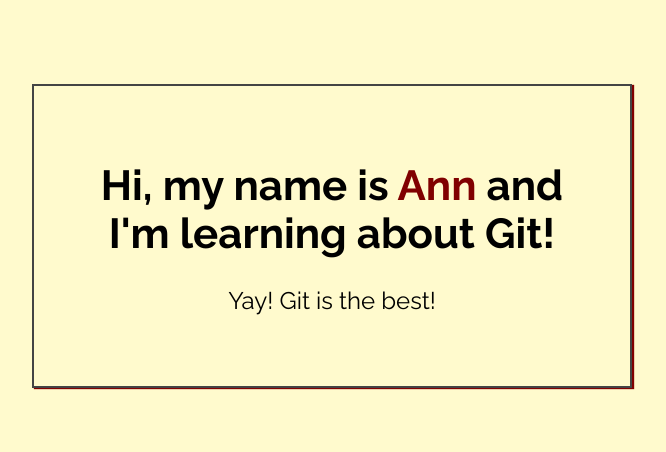
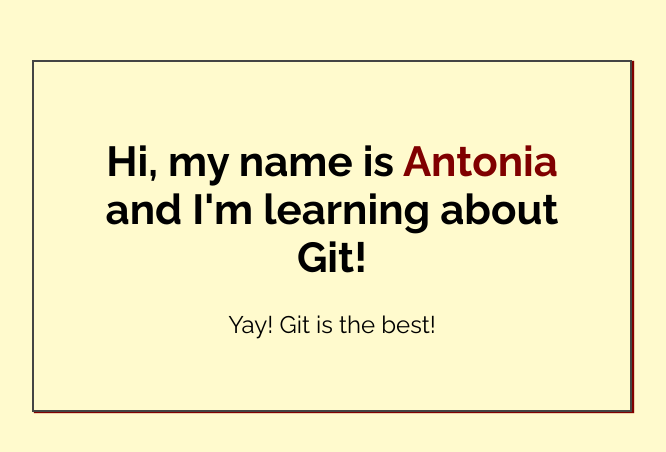
Before and after one commit to AudreiSedai/my-first-repo, a plain HTML site: page index.html in a window 1280 px wide. Shown: the part 164-616 px from the top of the page, without its empty margins (308-974 px from the left). Drawn offline with Linux system fonts and the light colour scheme.

Commit message:
Added name to index.html

```diff
--- a/index.html
+++ b/index.html
@@ -14,7 +14,7 @@
 <body>
 
     <div class="greeting">
-        <h1>Hi, my name is <span class="highlight">Ann</span> and I'm learning about Git! </h1>
+        <h1>Hi, my name is <span class="highlight">Antonia</span> and I'm learning about Git! </h1>
 
         <p>Yay! Git is the best!</p>
     </div>
```
